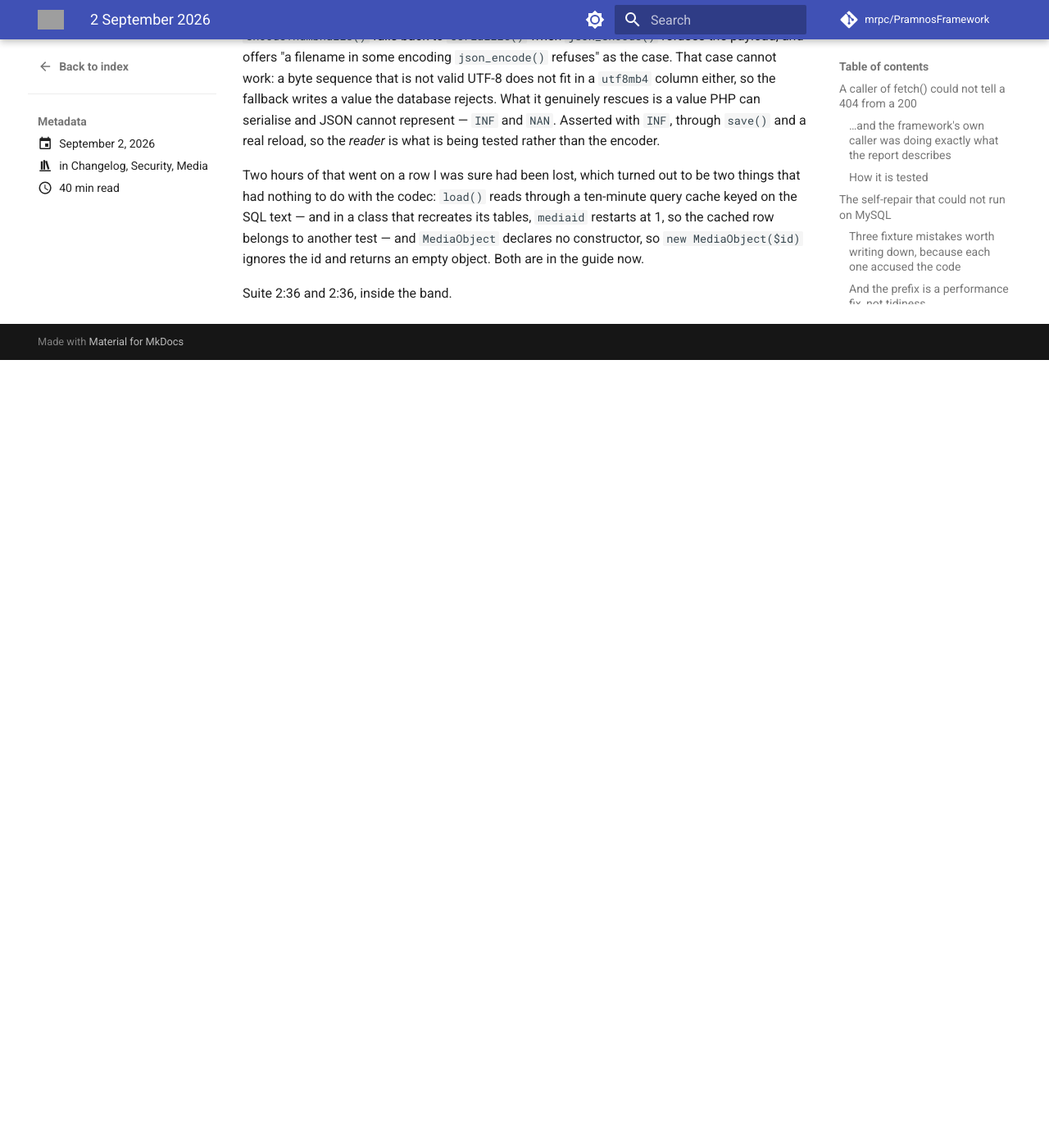
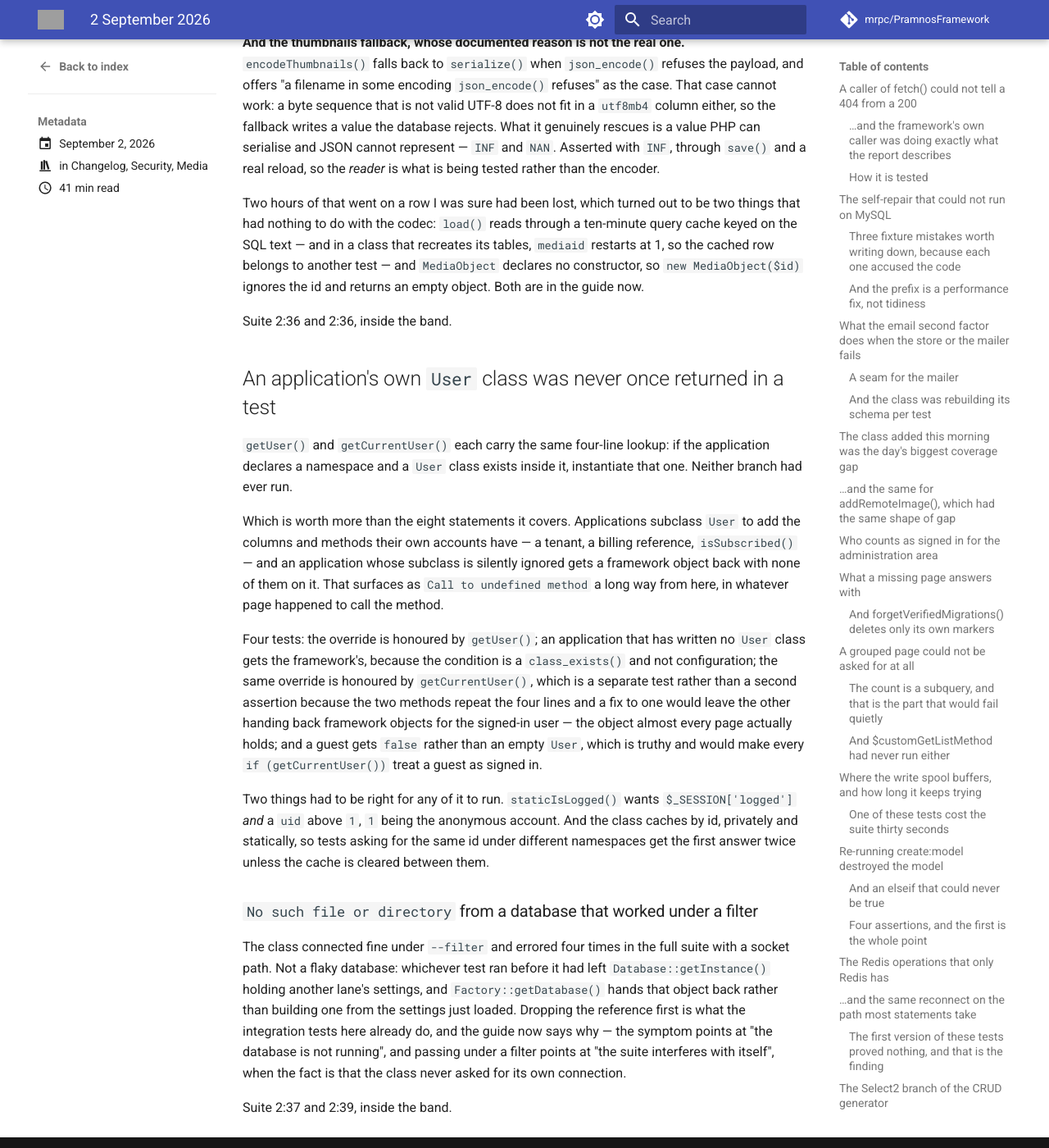
Before and after one commit to mrpc/PramnosFramework, an MkDocs documentation site: the page built from docs/version-history/posts/2026-09-02.md, in a window 1280 px wide and 1400 px high, scrolled down 25089 px. Shown: the whole window at 82% size. Built offline with MkDocs 1.6.1 and Material for MkDocs 9.7.7, drawn with Linux system fonts in a browser that asks for light colours; comment, search, counter and statistics services are not loaded; before the commit the page ends 25528 px from its top, so only the background shows below that; some of the changed text lies outside the part shown; grey boxes are pictures that could not be loaded.

Commit message:
test(user): an application's own User class was never once returned in a test
`getUser()` and `getCurrentUser()` each carry the same four-line lookup — if the
application declares a namespace and a `User` class exists in it, instantiate
that — and neither branch had ever run.

Worth more than the eight statements. Applications subclass `User` for the
columns and methods their own accounts have, and an application whose subclass is
ignored gets a framework object back with none of them on it, surfacing as `Call
to undefined method` in whatever page called it.

Four tests: the override is honoured by `getUser()`; an application that wrote no
`User` class gets the framework's, the condition being a `class_exists()` rather
than configuration; the override is honoured by `getCurrentUser()` too, as a
separate test because the two methods repeat the lookup and a fix to one would
leave the other handing back framework objects for the signed-in user; and a
guest gets `false` rather than an empty `User`, which is truthy.

`staticIsLogged()` wants `$_SESSION['logged']` and a uid above 1, and the class
caches by id privately and statically — both had to be handled for any of it to
run.

Also documents a symptom that points the wrong way twice: the class connected
under `--filter` and errored four times in the full suite with `No such file or
directory`. Not a flaky database — the previous test left
`Database::getInstance()` holding another lane's settings, and
`Factory::getDatabase()` hands that object back. Dropping the reference first is
what the integration tests already do.

Suite 2:37 and 2:39, inside the band.

````diff
--- a/docs/Pramnos_Testing_Guide.md
+++ b/docs/Pramnos_Testing_Guide.md
@@ -769,6 +769,36 @@ it, and hands back an empty object — no error, no warning, and `->thumbnails`
 `new MediaObject(); $media->load($id);` is the loading form. An assertion that a freshly written row
 came back empty is the symptom, and the row is fine.
 
+## `No such file or directory` from a database that worked under a filter
+
+A class that connects fine on its own and fails in the full suite with a socket error is not a
+flaky database. It is the singleton: whichever test ran before left
+`Database::getInstance()` holding another lane's connection settings, and `Factory::getDatabase()`
+hands that same object back rather than building one from the settings just loaded.
+
+Drop the reference first, which is what the integration tests here already do:
+
+```php
+Settings::loadSettings($this->settingsFixture());
+
+$reference = &\Pramnos\Database\Database::getInstance();
+$reference = null;                       // ← the part that is easy to leave out
+
+$db = \Pramnos\Framework\Factory::getDatabase();
+if (!$db->connected) {
+    $db->connect();
+}
+```
+
+The symptom is worth recognising because it points the wrong way: `No such file or directory` is a
+socket path, so it reads as "the database is not running" — and under `--filter` the same class
+passes, which reads as "the suite is interfering with itself" rather than "this class did not ask
+for its own connection".
+
+Wrap the connect in a `try`/`markTestSkipped()` as well. A class whose backend is genuinely absent
+should skip, not error: the two lanes here mean every dual-backend class runs twice, and one of the
+two may have nothing to talk to.
+
 ## `loadFromConfig()` only adds — reset first
 
 `FeatureRegistry::loadFromConfig()` enables what you pass and **never disables anything**, so
--- a/docs/version-history/posts/2026-09-02.md
+++ b/docs/version-history/posts/2026-09-02.md
@@ -33,6 +33,7 @@ categories:
 - The two scheduled commands whose `execute()` had no test at all
 - The scaffolders' refusals, and two things that cannot be tested the obvious way
 - `MediaObject`'s error arms, and a dead-code finding that was not one
+- An application's own `User` class was never once returned in a test
 <!-- more -->
 
 ## A caller of `fetch()` could not tell a 404 from a 200
@@ -979,3 +980,39 @@ another test — and `MediaObject` declares no constructor, so `new MediaObject(
 returns an empty object. Both are in the guide now.
 
 Suite 2:36 and 2:36, inside the band.
+
+## An application's own `User` class was never once returned in a test
+
+`getUser()` and `getCurrentUser()` each carry the same four-line lookup: if the application declares
+a namespace and a `User` class exists inside it, instantiate that one. Neither branch had ever run.
+
+Which is worth more than the eight statements it covers. Applications subclass `User` to add the
+columns and methods their own accounts have — a tenant, a billing reference, `isSubscribed()` — and
+an application whose subclass is silently ignored gets a framework object back with none of them on
+it. That surfaces as `Call to undefined method` a long way from here, in whatever page happened to
+call the method.
+
+Four tests: the override is honoured by `getUser()`; an application that has written no `User` class
+gets the framework's, because the condition is a `class_exists()` and not configuration; the same
+override is honoured by `getCurrentUser()`, which is a separate test rather than a second assertion
+because the two methods repeat the four lines and a fix to one would leave the other handing back
+framework objects for the signed-in user — the object almost every page actually holds; and a guest
+gets `false` rather than an empty `User`, which is truthy and would make every
+`if (getCurrentUser())` treat a guest as signed in.
+
+Two things had to be right for any of it to run. `staticIsLogged()` wants `$_SESSION['logged']` *and*
+a `uid` above `1`, `1` being the anonymous account. And the class caches by id, privately and
+statically, so tests asking for the same id under different namespaces get the first answer twice
+unless the cache is cleared between them.
+
+### `No such file or directory` from a database that worked under a filter
+
+The class connected fine under `--filter` and errored four times in the full suite with a socket
+path. Not a flaky database: whichever test ran before it had left `Database::getInstance()` holding
+another lane's settings, and `Factory::getDatabase()` hands that object back rather than building one
+from the settings just loaded. Dropping the reference first is what the integration tests here
+already do, and the guide now says why — the symptom points at "the database is not running", and
+passing under a filter points at "the suite interferes with itself", when the fact is that the class
+never asked for its own connection.
+
+Suite 2:37 and 2:39, inside the band.
````
Also changed, not shown: other parts of docs/version-history/posts/2026-09-02.md (+1 -1 lines), 1 other file.
